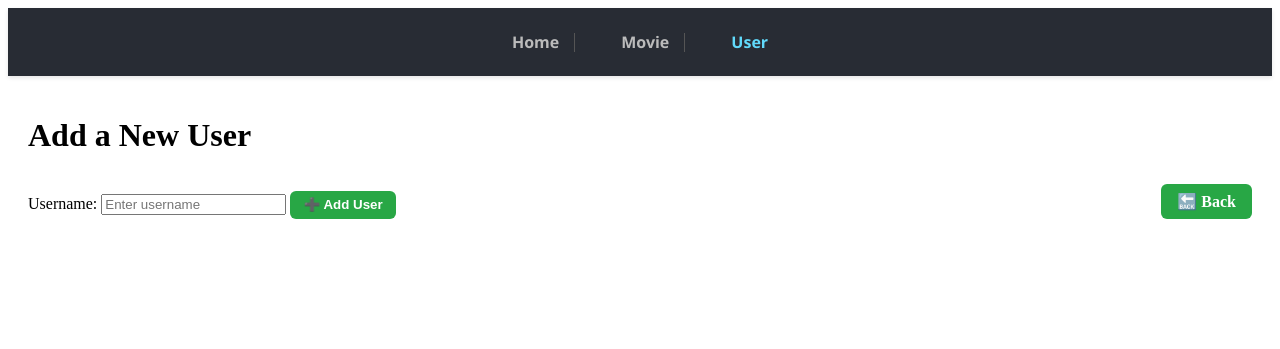
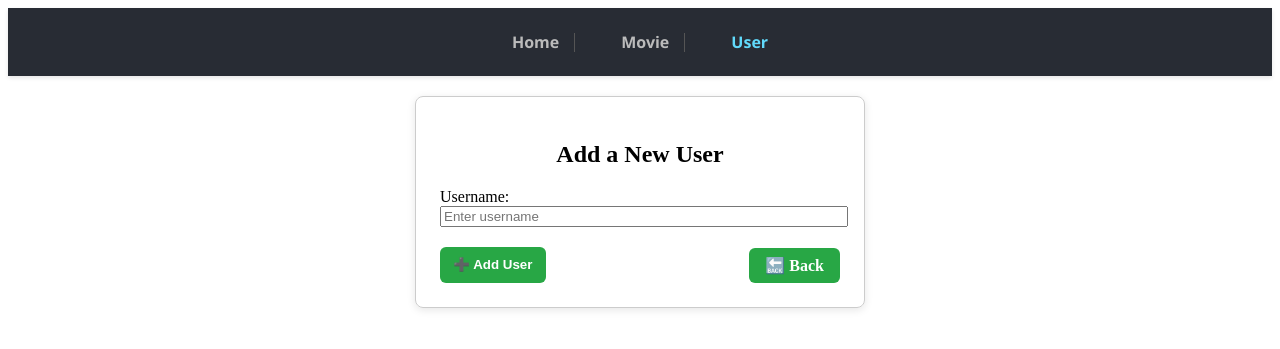
Before and after one commit to mmahnoosh/moviweb_app, a Python web app: template templates/add_user.html in a window 1280 px wide. Shown: the top 349 px of the page. Run offline with Jinja, Linux system fonts and the light colour scheme; the template is opened without the code that fills it, so the values that code supplies are empty.

Commit message:
improve add_user.html

```diff
--- a/templates/add_user.html
+++ b/templates/add_user.html
@@ -3,7 +3,8 @@
 {% set active_page = 'users' %}
 
 {% block content %}
-    <h1>Add a New User</h1>
+    <div style="max-width: 400px; margin: 0 auto; padding: 1.5em; border: 1px solid #ccc; border-radius: 8px; box-shadow: 0 2px 8px rgba(0,0,0,0.1);">
+        <h2 style="text-align: center;">Add a New User</h2>
 
         {% if error %}
             <div class="error-message">{{ error }}</div>
@@ -12,13 +13,14 @@
             <div class="success-message">{{ message }}</div>
         {% endif %}
 
-    <div style="display: flex; justify-content: space-between; align-items: flex-end; margin-bottom: 1em;">
-        <form method="post" class="form-box" style="flex: 1;">
+        <form method="post" class="form-box">
             <label for="name">Username:</label>
-            <input type="text" id="name" name="name" placeholder="Enter username" required>
+            <input type="text" id="name" name="name" placeholder="Enter username" required style="width: 100%; margin-bottom: 1em;">
+
+            <div style="display: flex; justify-content: space-between;">
                 <button type="submit" class="button button-green">➕ Add User</button>
+                <a href="{{ url_for('list_users') }}" class="button button-primary">🔙 Back</a>
+            </div>
         </form>
-
-        <a href="{{ url_for('list_users') }}" class="button button-primary" style="height: fit-content;">🔙 Back</a>
     </div>
 {% endblock %}
```
Lines whose indentation alone changed are shown as unchanged.
